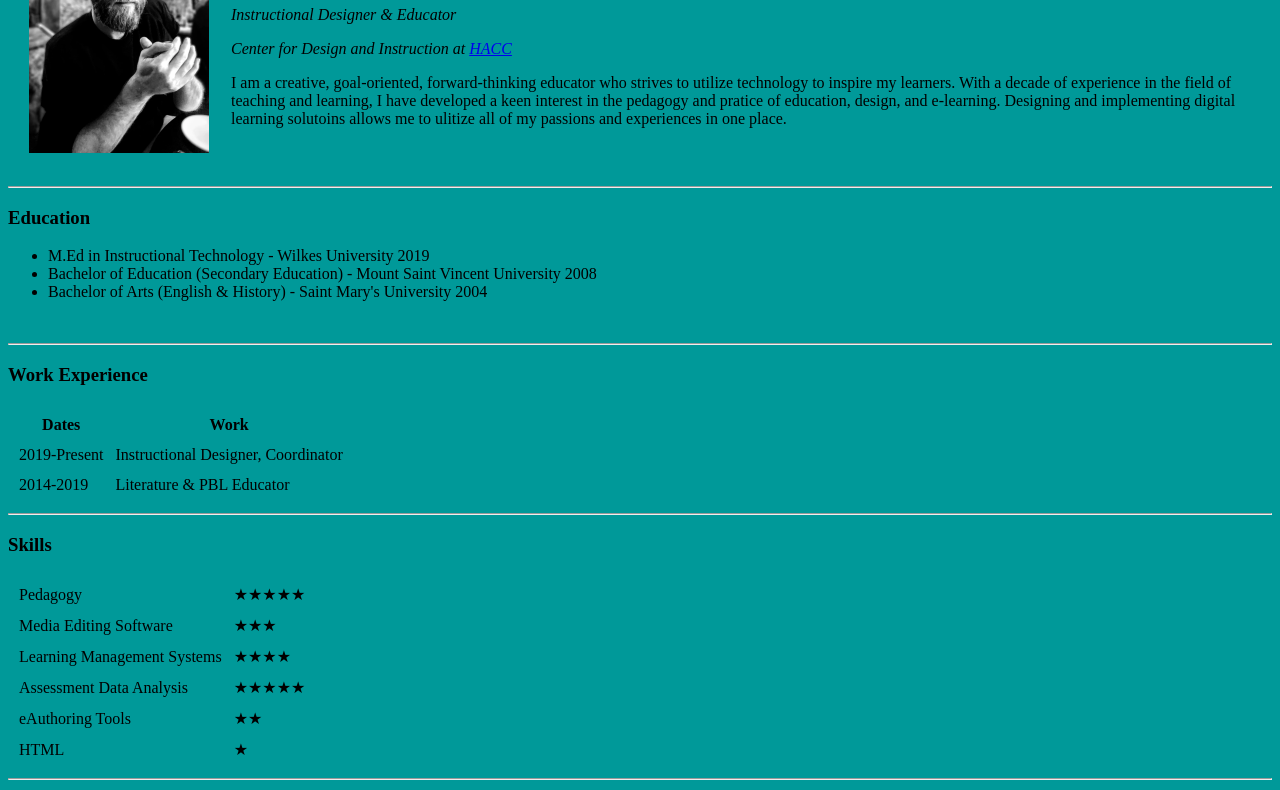
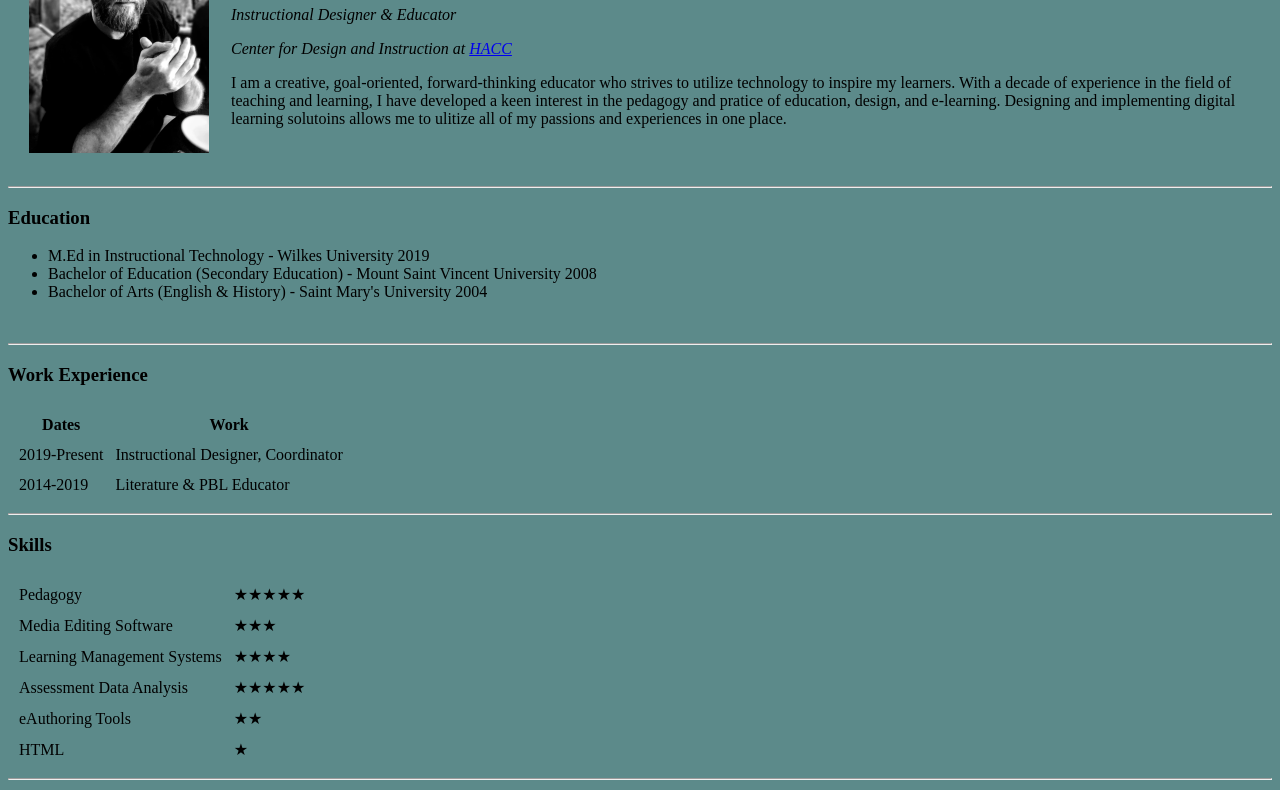
Before and after one commit to bzmarvel/cv, a plain HTML site: page index.html in a window 1280 px wide. Shown: the part 116-906 px from the top of the page. Drawn offline with Linux system fonts and the light colour scheme.

Commit message:
Update index.html

```diff
--- a/index.html
+++ b/index.html
@@ -6,7 +6,7 @@
   <title>Jordan's Personal Site</title>
 </head>
 
-<body style="background-color: #009999;">
+<body style="background-color: #5c8a8a;">
   <table cellspacing="20">
     <tr>
       <td><img src="jordan.webp" width="180" height="240" alt=""></td>
```
